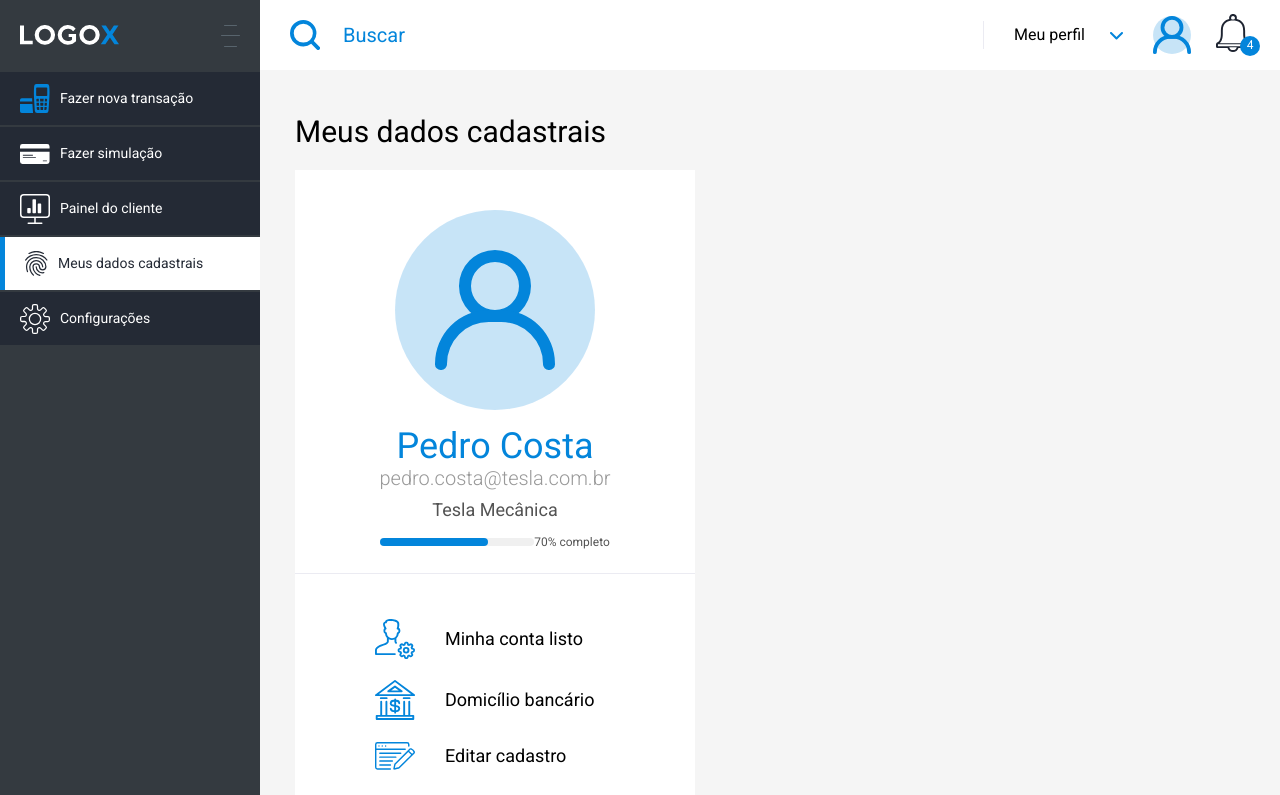
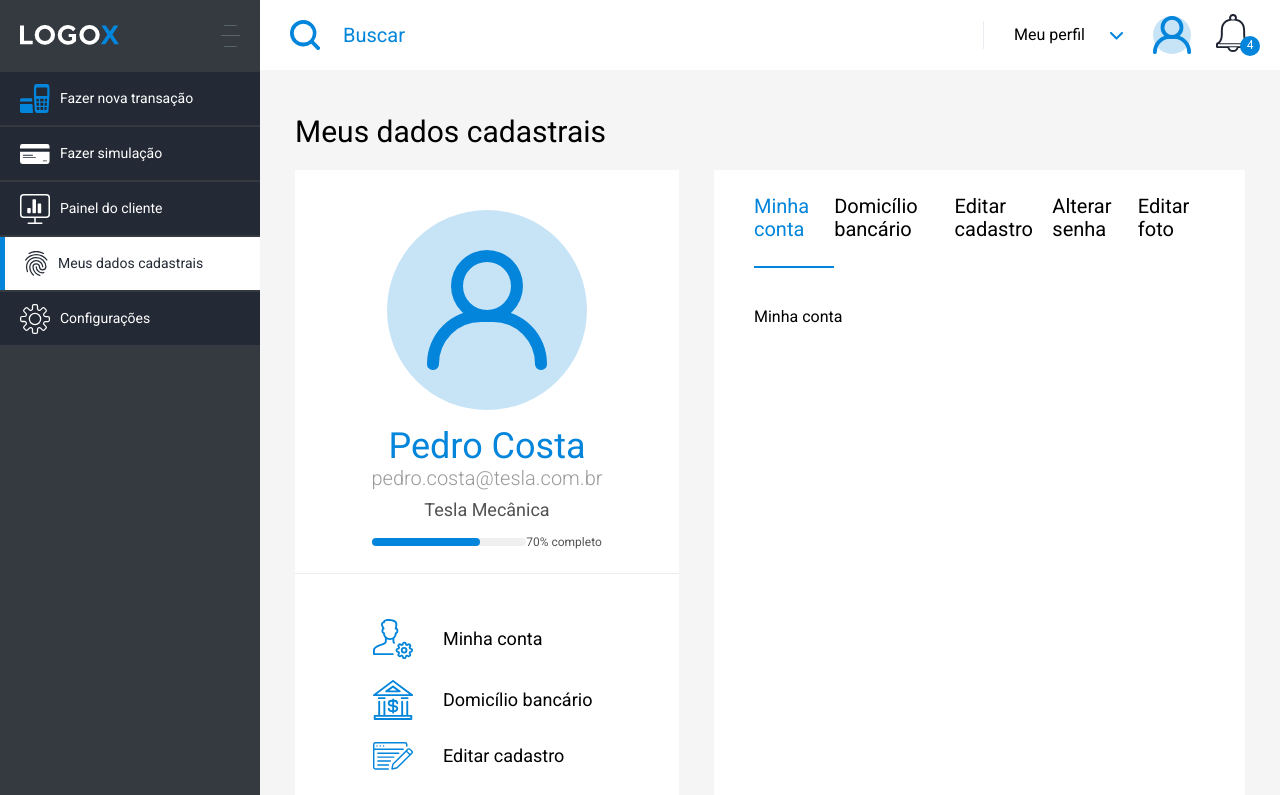
Before and after one commit to mmakarios/logox-vue, a Vue app: page / in a window 1280 px wide. Shown: the top 795 px of the page. Built offline with nearby package versions, Linux system fonts and the light colour scheme.

Commit message:
Add option tabs

```diff
--- a/src/components/UserData.vue
+++ b/src/components/UserData.vue
@@ -1,17 +1,22 @@
 <template>
   <div class="user-data">
     <h1>Meus dados cadastrais</h1>
-    <user-data-menu/>
+    <div class="cards">
+      <user-data-menu/>
+      <user-data-settings/>
+    </div>
   </div>
 </template>
 
 <script>
 import UserDataMenu from './UserDataMenu';
+import UserDataSettings from './UserDataSettings';
 
 export default {
   name: 'UserData',
   components: {
-    UserDataMenu
+    UserDataMenu,
+    UserDataSettings
   }
 };
 </script>
@@ -19,5 +24,13 @@ export default {
 <style lang="scss" scoped>
 .user-data {
   padding: 25px 35px;
+
+  .cards {
+    display: flex;
+
+    > div:not(:last-of-type) {
+      margin-right: 35px;
+    }
+  }
 }
 </style>
--- a/src/components/UserDataOptions.vue
+++ b/src/components/UserDataOptions.vue
@@ -23,7 +23,7 @@ export default {
   data() {
     return {
       options: [
-        { icon: personIcon, label: 'Minha conta listo' },
+        { icon: personIcon, label: 'Minha conta' },
         { icon: bankIcon, label: 'Domicílio bancário' },
         { icon: editIcon, label: 'Editar cadastro' },
         { icon: keyIcon, label: 'Alterar senha' },
--- /dev/null
+++ b/src/components/UserDataSettings.vue
@@ -0,0 +1,48 @@
+<template>
+  <div class="user-data-settings">
+    <div class="tabs">
+      <span class="active">Minha conta</span>
+      <span>Domicílio bancário</span>
+      <span>Editar cadastro</span>
+      <span>Alterar senha</span>
+      <span>Editar foto</span>
+    </div>
+    <div class="selected-content">
+      <div>Minha conta</div>
+    </div>
+  </div>
+</template>
+
+<script>
+export default {
+  name: 'UserDataSettings'
+};
+</script>
+
+<style lang="scss" scoped>
+.user-data-settings {
+  background-color: #fff;
+  flex: 1;
+
+  .tabs {
+    display: flex;
+    padding: 0 40px;
+    max-width: 880px;
+    justify-content: space-between;
+
+    > span {
+      padding: 25px 0;
+      font-size: 20px;
+
+      &.active {
+        color: #0385db;
+        border-bottom: 2px solid #0385db;
+      }
+    }
+  }
+
+  .selected-content {
+    padding: 40px;
+  }
+}
+</style>
```
